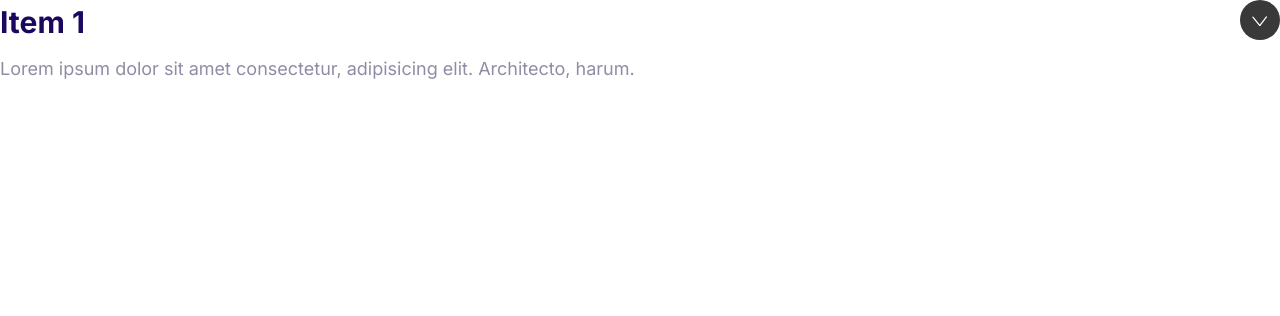
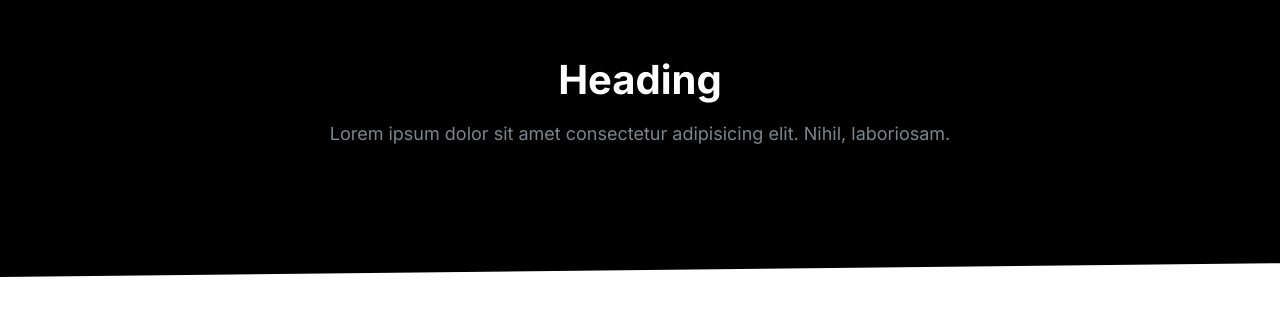
Before and after one commit to AsishPandey12/Cloud-Hub, a plain HTML site: page index.html in a window 1280 px wide. Drawn offline with Linux system fonts and the light colour scheme.

Commit message:
buil the block component.

```diff
--- a/css/style.css
+++ b/css/style.css
@@ -584,3 +584,45 @@
   max-height: 100vh;
   opacity: 1;
 }
+
+/* Blocks */
+
+.block {
+  --padding-vertical: 5rem;
+  padding: var(--padding-vertical) 2rem;
+}
+
+.block__header {
+  text-align: center;
+  margin-bottom: 4rem;
+}
+
+.block__heading {
+  margin-top: 0;
+}
+
+.block--dark {
+  background: #000;
+  color: #7b858b;
+}
+
+.block--dark h1,
+.block--dark h2,
+.block--dark h3 {
+  color: #fff;
+}
+
+.block--skewed-right {
+  padding-bottom: calc(var(--padding-vertical) + 4rem);
+  clip-path: polygon(0% 0%, 100% 0%, 100% 100%, 0% 95%);
+}
+
+.block--skewed-left {
+  padding-bottom: calc(var(--padding-vertical) + 4rem);
+  clip-path: polygon(0% 0%, 100% 0%, 100% 95%, 0% 100%);
+}
+
+.container {
+  max-width: 1140px;
+  margin: 0 auto;
+}
--- a/index.html
+++ b/index.html
@@ -14,18 +14,15 @@
     <title>Document</title>
   </head>
   <body>
-    <div class="collapsible collapsible--expanded">
-      <header class="collapsible__header">
-        <h2 class="collapsible__heading">Item 1</h2>
-        <svg class="icon icon--primary icon--white collapsible__chevron">
-          <use xlink:href="images/sprite.svg#chevron"></use>
-        </svg>
+    <section class="block block--dark block--skewed-left">
+      <header class="block__header">
+        <h2 class="block__heading">Heading</h2>
+        <p>
+          Lorem ipsum dolor sit amet consectetur adipisicing elit. Nihil,
+          laboriosam.
+        </p>
       </header>
-      <div class="collapsible__content">
-        Lorem ipsum dolor sit amet consectetur, adipisicing elit. Architecto,
-        harum.
-      </div>
-    </div>
+    </section>
     <script src="js/main.js"></script>
   </body>
 </html>
```
Also changed, not shown: components/blocks.html (added, +9 -0 lines).
